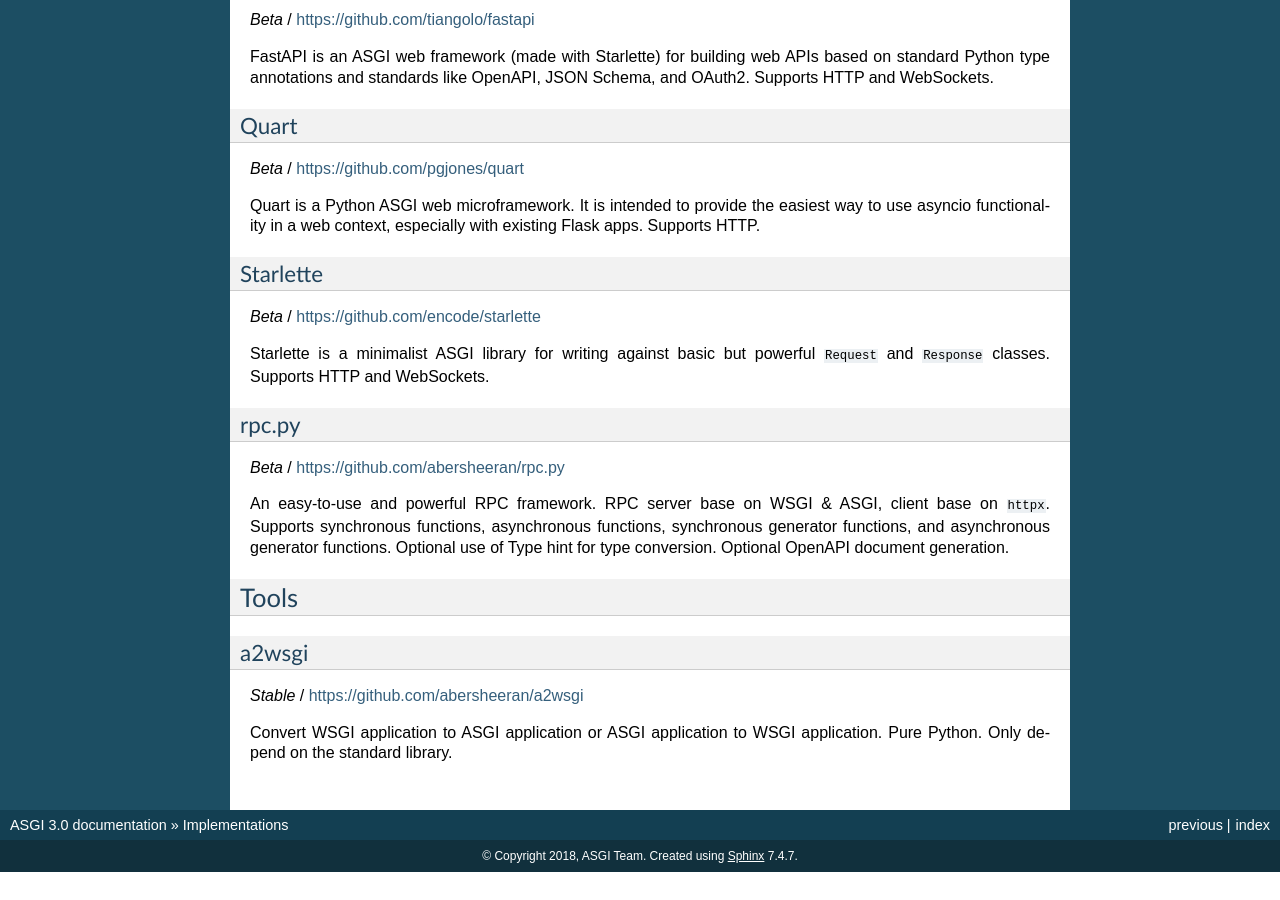
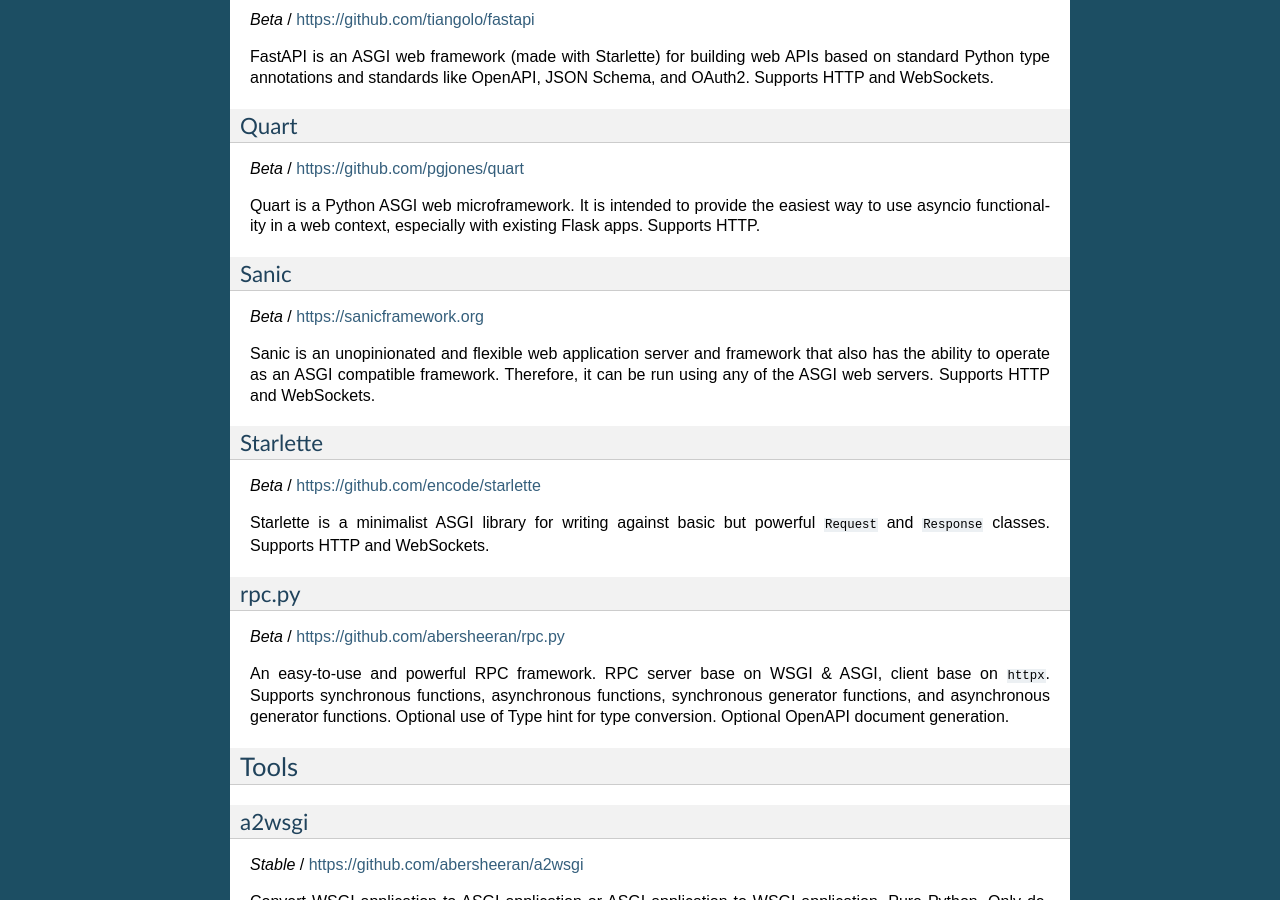
Before and after one commit to goldentroll/asgiref, a Sphinx documentation site: the page built from docs/implementations.rst, in a window 1280 px wide and 900 px high, scrolled down 880 px. Built offline with Sphinx 7.4.7, drawn with Linux system fonts in a browser that asks for light colours; before the commit the page ends 1752 px from its top, so only the background shows below that.

Commit message:
Update implementations.rst (#295)

```diff
--- a/docs/implementations.rst
+++ b/docs/implementations.rst
@@ -68,6 +68,15 @@ way to use asyncio functionality in a web context, especially with existing Flas
 Supports HTTP.
 
 
+Sanic
+-----
+
+*Beta* / https://sanicframework.org
+
+Sanic is an unopinionated and flexible web application server and framework that also
+has the ability to operate as an ASGI compatible framework. Therefore, it can be run
+using any of the ASGI web servers. Supports HTTP and WebSockets.
+
 Starlette
 ---------
 
```
